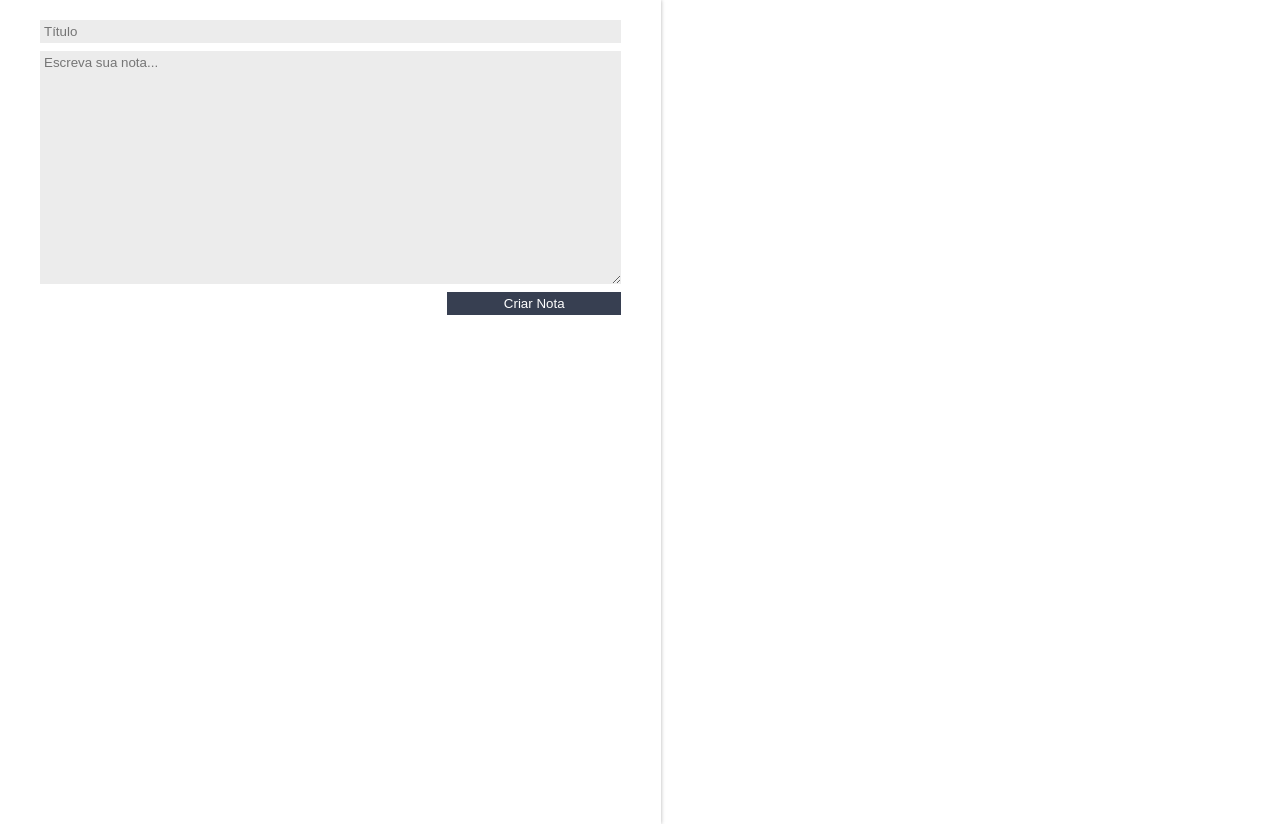
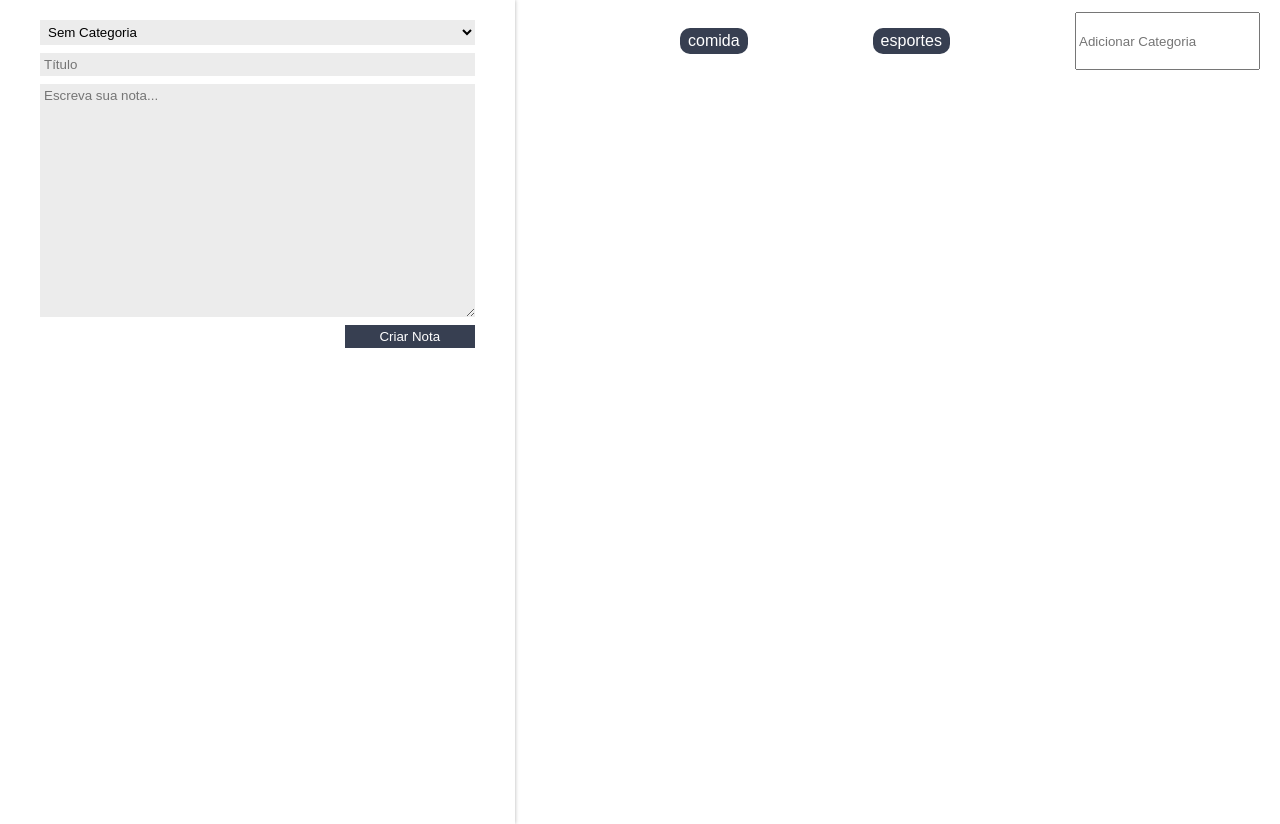
Before and after one commit to MiDrAjX/CeepAlura, a React (Create React App) app: page / in a window 1280 px wide. Built offline with nearby package versions, Linux system fonts and the light colour scheme.

Commit message:
feat: Adicionar Categorias

```diff
--- a/src/App.js
+++ b/src/App.js
@@ -1,45 +1,62 @@
-import React, {Component} from 'react';
-import ListaDeNotas from './components/ListaDeNotas/ListaDeNotas';
-import FormularioCadastro from './components/FomularioCadastro/FomularioCadastro';
+import React, { Component } from "react";
+import ListaDeNotas from "./components/ListaDeNotas/";
+import FormularioCadastro from "./components/FomularioCadastro/";
+import ListaDeCategorias from "./components/ListaDeCategorias/";
 import "./assets/App.css";
 
 class App extends Component {
-
   constructor() {
     super();
     this.state = {
-      notas:[]
+      notas: [],
+      categorias: ["comida", "esportes"],
     };
   }
 
-  criarNota(titulo, texto){
+  criarNota(titulo, texto, categoria) {
     const novaNota = {
       titulo,
-      texto
+      texto,
+      categoria,
     };
-    const novoArrayNotas = [...this.state.notas,novaNota]
-    const novoEstado ={
-      notas:novoArrayNotas
-    }
-    this.setState(novoEstado)
+    const novoArrayNotas = [...this.state.notas, novaNota];
+    const novoEstado = {
+      notas: novoArrayNotas,
+    };
+    this.setState(novoEstado);
   }
 
-  deletarNota(index){
-    let arrayNotas= this.state.notas;
-    arrayNotas.splice(index,1);
-    this.setState({notas:arrayNotas});
+  adicionarCategoria(nomeCategoria) {
+    const novoArrayCategorias = [...this.state.categorias, nomeCategoria];
+    const novoEstado = { ...this.state, categorias: novoArrayCategorias };
+    this.setState(novoEstado);
   }
 
+  deletarNota(index) {
+    let arrayNotas = this.state.notas;
+    arrayNotas.splice(index, 1);
+    this.setState({ notas: arrayNotas });
+  }
 
-  render(){
-  return(
-    <section className="conteudo">
-    <FormularioCadastro criarNota={this.criarNota.bind(this)}/>
-    <ListaDeNotas
-    apagarNota={this.deletarNota.bind(this)}
-    notas ={this.state.notas}/>
-    </section>
-  )
+  render() {
+    return (
+      <section className="conteudo">
+        <FormularioCadastro
+          categorias={this.state.categorias}
+          criarNota={this.criarNota.bind(this)}
+        />
+        <main className="conteudo-principal">
+          <ListaDeCategorias
+            adicionarCategoria={this.adicionarCategoria.bind(this)}
+            categorias={this.state.categorias}
+          />
+          <ListaDeNotas
+            apagarNota={this.deletarNota.bind(this)}
+            notas={this.state.notas}
+          />
+        </main>
+      </section>
+    );
   }
 }
 
--- a/src/assets/App.css
+++ b/src/assets/App.css
@@ -1,5 +1,9 @@
 .conteudo {
   display: flex;
+}
+
+.conteudo-principal {
+  flex-grow: 3;
 }
 
 :root {
--- a/src/components/CardNota/CardNota.jsx
+++ b/src/components/CardNota/CardNota.jsx
@@ -1,9 +1,8 @@
 import React, { Component } from "react";
-import {ReactComponent as DeleteSVG} from '../../assets/delete.svg';
+import { ReactComponent as DeleteSVG } from "../../assets/delete.svg";
 import "./estilo.css";
 class CardNota extends Component {
-
-  apagar(){
+  apagar() {
     const indice = this.props.indice;
     this.props.apagarNota(indice);
   }
@@ -13,6 +12,7 @@ class CardNota extends Component {
         <header className="card-nota_cabecalho">
           <h3 className="card-nota_titulo">{this.props.titulo}</h3>
           <DeleteSVG onClick={this.apagar.bind(this)} />
+          <h4>{this.props.categoria}</h4>
         </header>
         <p className="card-nota_texto">{this.props.texto}</p>
       </section>
--- a/src/components/FomularioCadastro/FomularioCadastro.jsx
+++ b/src/components/FomularioCadastro/FomularioCadastro.jsx
@@ -6,6 +6,12 @@ class FormularioCadastro extends Component {
     super(props);
     this.titulo ="";
     this.texto ="";
+    this.categoria="Sem Categoria"
+  }
+
+  _handleMudancaCategoria(evento){
+    evento.stopPropagation();
+    this.categoria =evento.target.value;
   }
 
   _handleMudancaTitulo(evento){
@@ -21,7 +27,7 @@ class FormularioCadastro extends Component {
   _criarNota(evento){
     evento.preventDefault();
     evento.stopPropagation();
-    this.props.criarNota(this.titulo, this.texto);
+    this.props.criarNota(this.titulo, this.texto, this.categoria);
   }
 
   render() {
@@ -29,6 +35,14 @@ class FormularioCadastro extends Component {
       <form className="form-cadastro "
       onSubmit={this._criarNota.bind(this)}
       >
+        <select onChange={this._handleMudancaCategoria.bind(this)} className="form-cadastro_input" >
+          <option>Sem Categoria</option>
+          {this.props.categorias.map((categoria)=>{
+            return(
+              <option>{categoria}</option>
+            )
+          })}
+        </select>
         <input
           type="text"
           placeholder="Título"
--- /dev/null
+++ b/src/components/ListaDeCategorias/ListaDeCategorias.jsx
@@ -0,0 +1,35 @@
+import React, { Component } from 'react';
+import "./estilo.css"
+
+class ListaDeCategorias extends Component{
+
+    _handleEventoInput(e){
+        if(e.key === "Enter"){
+            let valorCategoria=e.target.value;
+            this.props.adicionarCategoria(valorCategoria);
+        }
+    }
+
+    render(){
+        return (
+            <section className="lista-categorias">
+            <ul className="lista-categorias_lista">
+                {this.props.categorias.map((categoria, index)=>{
+                    return (
+                        <li key={index}className="lista-categorias_item">{categoria}</li>
+                    )
+                })}
+
+            </ul>
+            <input
+            type= 'text'
+            className="lista-categorias_input"
+            placeholder="Adicionar Categoria"
+            onKeyUp={this._handleEventoInput.bind(this)}
+            />
+            </section>
+        )
+    }
+}
+
+export default ListaDeCategorias;
--- /dev/null
+++ b/src/components/ListaDeCategorias/estilo.css
@@ -0,0 +1,21 @@
+.lista-categorias {
+  display: flex;
+  flex-direction: row;
+  margin-top: 12px;
+}
+.lista-categorias_lista {
+  flex: 1;
+  display: flex;
+  flex-direction: row;
+  justify-content: space-evenly;
+}
+.lista-categorias_item {
+  background-color: var(--secundaria);
+  color: white;
+  padding: 4px 8px;
+  border-radius: 10px;
+  font-family: Arial, Helvetica, sans-serif;
+}
+.lista-categorias_input {
+  margin-right: 20px;
+}
--- /dev/null
+++ b/src/components/ListaDeCategorias/index.js
@@ -0,0 +1,2 @@
+import ListaDeCategorias from "./ListaDeCategorias";
+export default ListaDeCategorias;
--- a/src/components/ListaDeNotas/ListaDeNotas.jsx
+++ b/src/components/ListaDeNotas/ListaDeNotas.jsx
@@ -12,7 +12,10 @@ class ListaDeNotas extends Component {
               <CardNota
               indice={index}
               apagarNota={this.props.apagarNota}
-              titulo={nota.titulo} texto={nota.texto}/>
+              titulo={nota.titulo}
+              texto={nota.texto}
+              categoria={nota.categoria}
+              />
             </li>
           );
         })}
```
